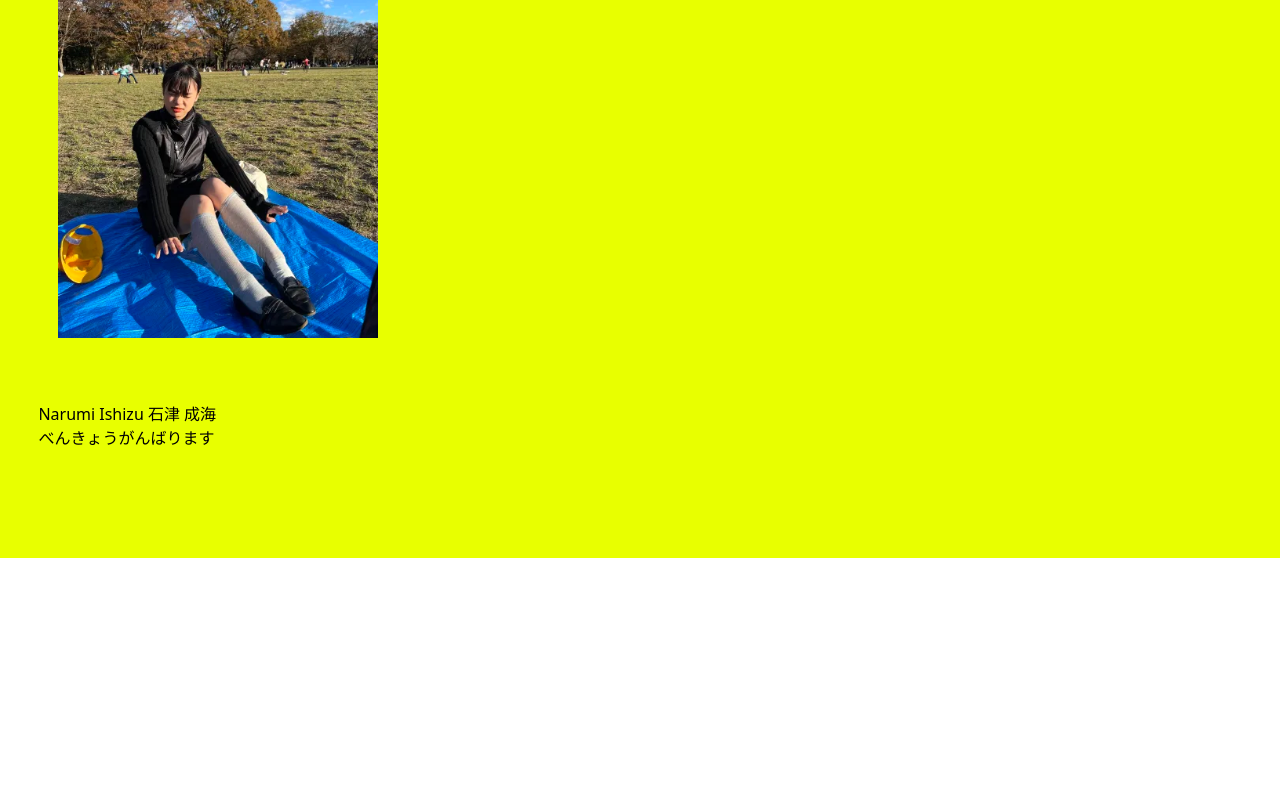
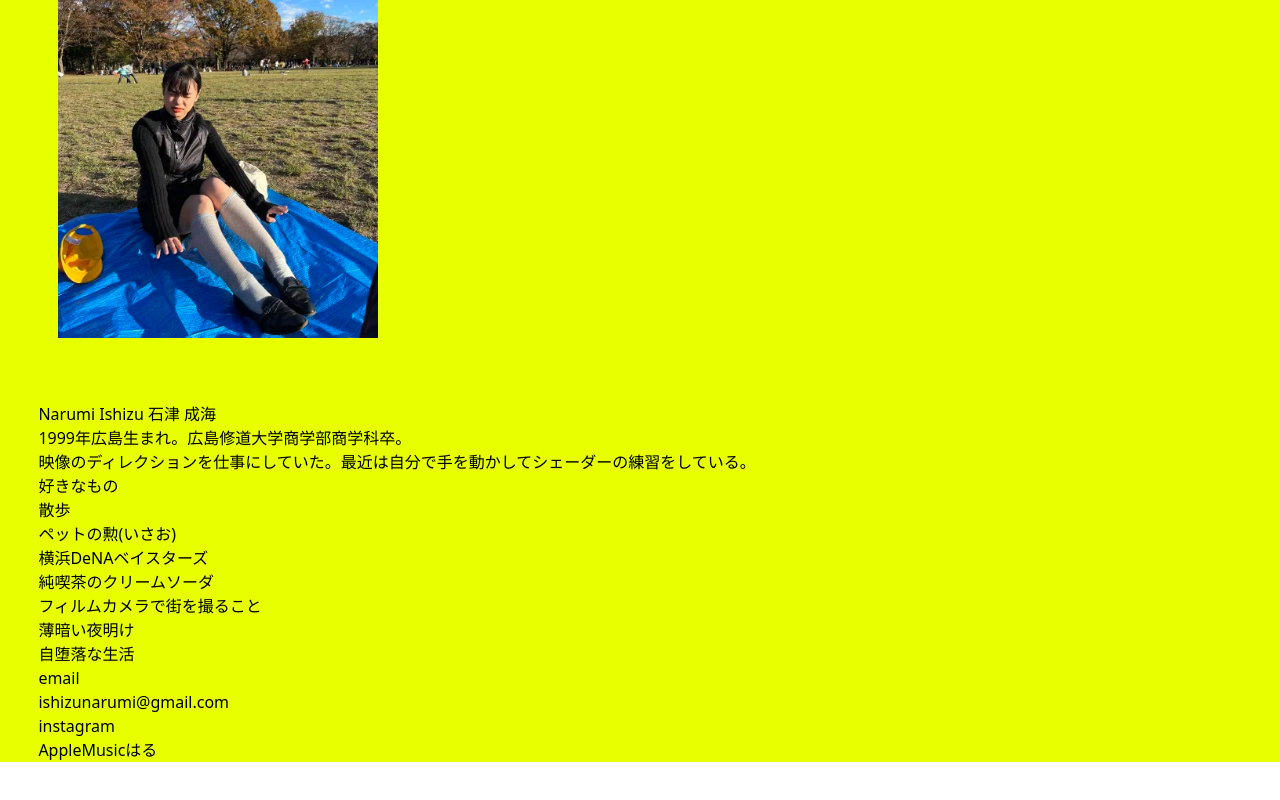
Before and after one commit to mxmm1o/portfolio, a React (Vite) app: page /about in a window 1280 px wide. Shown: the part 242-1042 px from the top of the page. Before the commit the page ends 800 px from the top, so only its background shows below. Built offline with nearby package versions, Linux system fonts and the light colour scheme.

Commit message:
Aboutに書きたいことをまとめた

```diff
--- a/src/main.tsx
+++ b/src/main.tsx
@@ -5,7 +5,7 @@ import { Home } from './pages/Home.tsx';
 import {
   createBrowserRouter, RouterProvider
 } from 'react-router'
-import { About } from './pages/About.tsx'
+import { About } from './pages/About'
 import { WorkDeteil } from './pages/WorkDeteil.tsx'
 
 
--- a/src/pages/About.tsx
+++ b/src/pages/About.tsx
@@ -7,6 +7,7 @@ export function About() {
         <>
 
             <div className={styles.background}>
+
                 <Header />
                 <div className={styles.content}>
                     <div className={styles.photo}>
@@ -14,7 +15,28 @@ export function About() {
                     </div>
                     <div className={styles.text}>
                         <p> Narumi Ishizu 石津 成海</p>
-                        <p>べんきょうがんばります</p>
+                        <p>1999年広島生まれ。広島修道大学商学部商学科卒。</p>
+                        <p> 映像のディレクションを仕事にしていた。最近は自分で手を動かしてシェーダーの練習をしている。</p>
+                        <p> </p>
+                        <p> </p>
+                        <p>好きなもの</p>
+                        <p>散歩</p>
+                        <p>ペットの勲(いさお)</p>
+                        <p>横浜DeNAベイスターズ</p>
+                        <p>純喫茶のクリームソーダ</p>
+                        <p>フィルムカメラで街を撮ること</p>
+                        <p>薄暗い夜明け</p>
+                        <p>自堕落な生活</p>
+                        <p> </p>
+                        <p> </p>
+                        <p>email</p>
+                        <p>ishizunarumi@gmail.com</p>
+                        <p> </p>
+                        <p> </p>
+                        <p>instagram</p>
+
+                        <p>AppleMusicはる</p>
+
 
                     </div>
                 </div>
```
